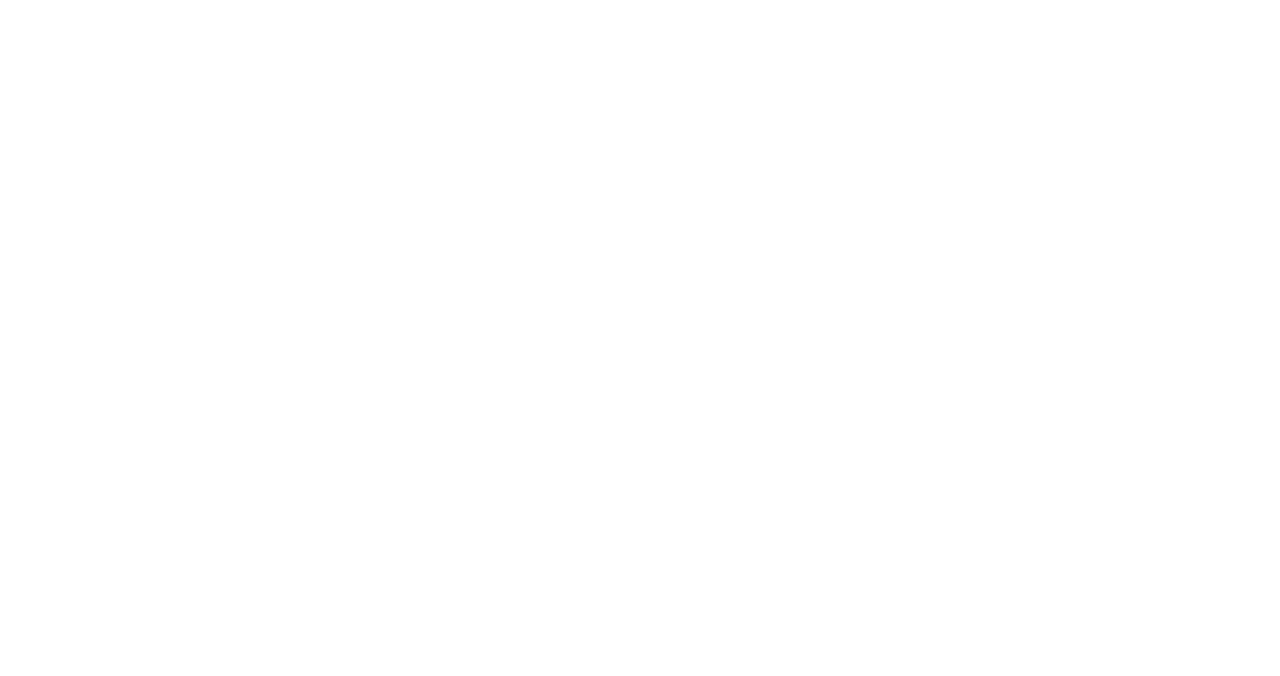
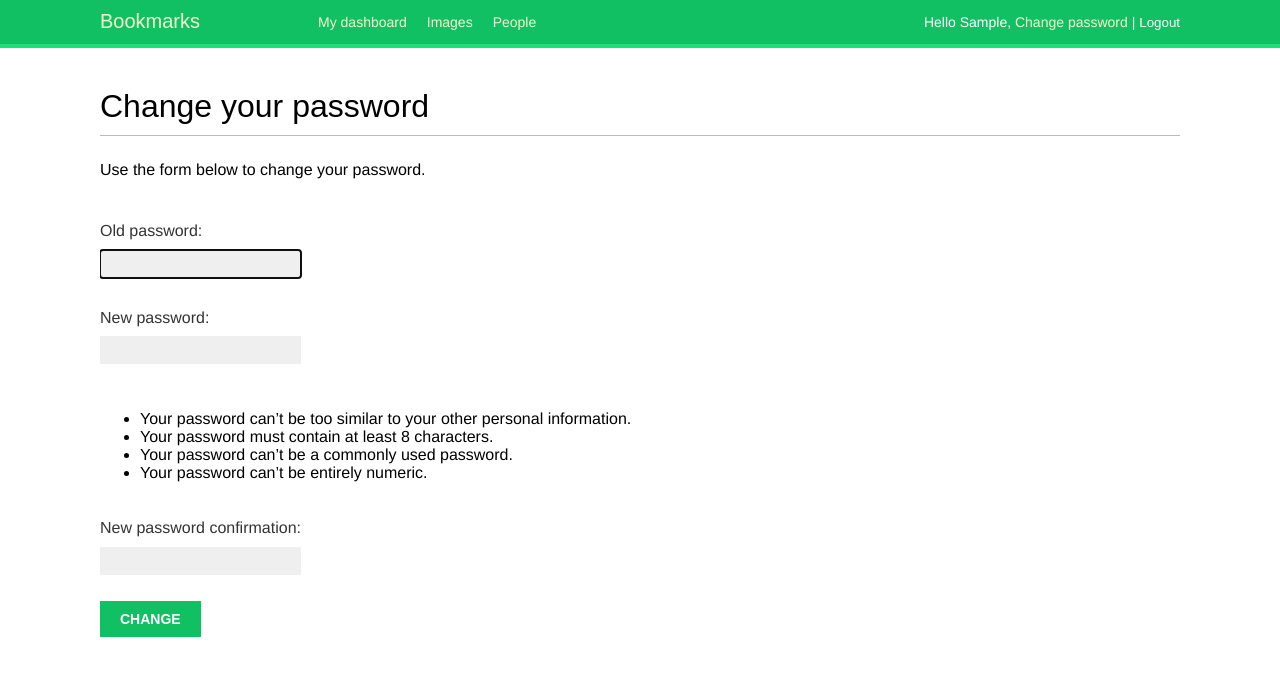
Before and after one commit to Kadiwalhussain/Social-Website, a Django app: page /account/password-change/ in a window 1280 px wide. Before the commit the part shown is empty. Shown: the top 676 px of the page. Run offline with Django 4.2, Linux system fonts and the light colour scheme; the visitor is signed in with stand-in values (Sample User, id 1); some web fonts are replaced.

Commit message:
Completed till Login Page

```diff
--- a/account/templates/base.html
+++ b/account/templates/base.html
@@ -24,6 +24,7 @@
         <span class="user">
             {% if request.user.is_authenticated %}
                 Hello {{ request.user.first_name|default:request.user.username }},
+                <a href="{% url 'account:password_change' %}">Change password</a> |
                 <form action="{% url 'account:logout' %}" method="post" style="display:inline;">
                     {% csrf_token %}
                     <button type="submit" style="background:none;border:0;color:inherit;cursor:pointer;padding:0;">Logout</button>
--- a/account/templates/registration/password_change_form.html
+++ b/account/templates/registration/password_change_form.html
@@ -0,0 +1,13 @@
+{% extends "base.html" %}
+
+{% block title %}Change your password{% endblock %}
+
+{% block content %}
+    <h1>Change your password</h1>
+    <p>Use the form below to change your password.</p>
+    <form method="post">
+        {% csrf_token %}
+        {{ form.as_p }}
+        <p><input type="submit" value="Change"></p>
+    </form>
+{% endblock %}
--- a/account/urls.py
+++ b/account/urls.py
@@ -1,5 +1,6 @@
 from django.urls import path
 from django.contrib.auth import views as auth_views
+from django.urls import reverse_lazy
 from . import views
 
 app_name = 'account'
@@ -8,6 +9,17 @@ urlpatterns = [
     # path('login/', views.user_login, name='login'),
     path('login/', auth_views.LoginView.as_view(template_name='account/login.html'), name='login'),
     path('logout/', auth_views.LogoutView.as_view(), name='logout'),
+    path('password-change/',
+         auth_views.PasswordChangeView.as_view(
+             template_name='registration/password_change_form.html',
+             success_url=reverse_lazy('account:password_change_done')
+         ),
+         name='password_change'),
+    path('password-change/done/',
+         auth_views.PasswordChangeDoneView.as_view(
+             template_name='registration/password_change_done.html'
+         ),
+         name='password_change_done'),
 
     path('password-change/',
          auth_views.PasswordChangeView.as_view(),
```
